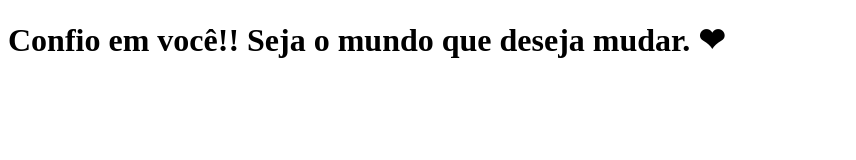
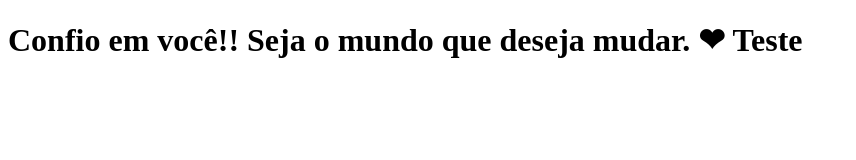
Before and after one commit to alanvf1/clone-tabnews, a Next.js app: page / in a window 1280 px wide. Shown: the top 160 px of the page, without its empty margins (0-856 px from the left). Built offline with nearby package versions, Linux system fonts and the light colour scheme.

Commit message:
teste vercel

```diff
--- a/pages/index.js
+++ b/pages/index.js
@@ -1,5 +1,5 @@
 function Home() {
-    return <h1>Confio em você!! Seja o mundo que deseja mudar. ❤</h1>
+    return <h1>Confio em você!! Seja o mundo que deseja mudar. ❤ Teste</h1>
 }
 
 export default Home;
```
